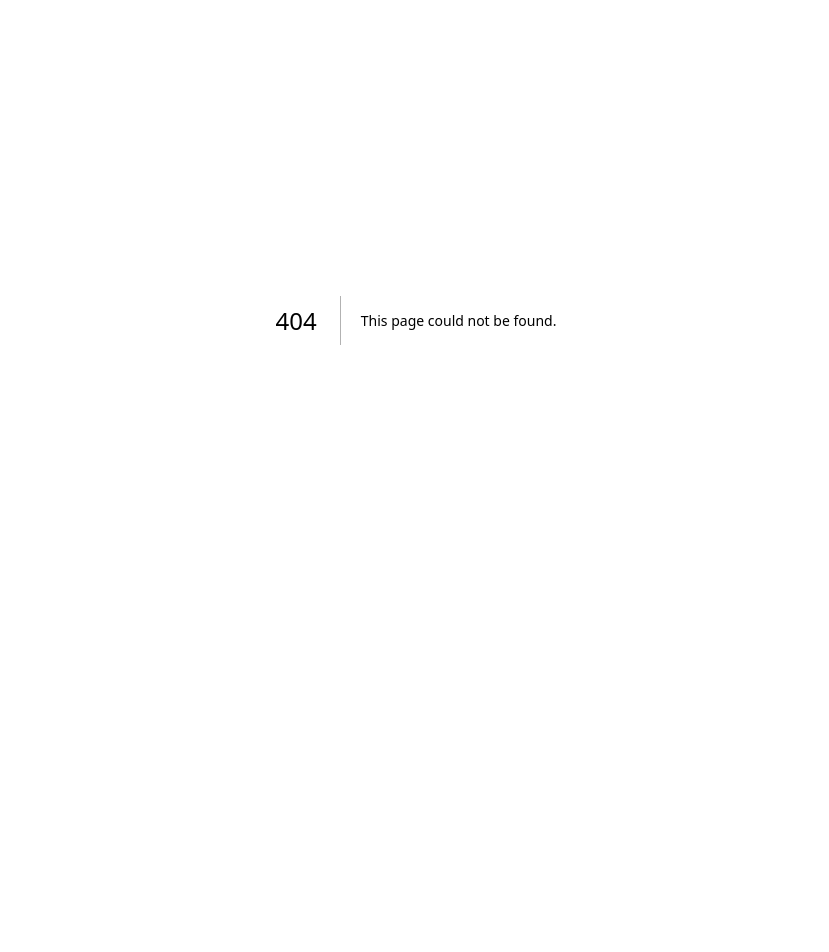
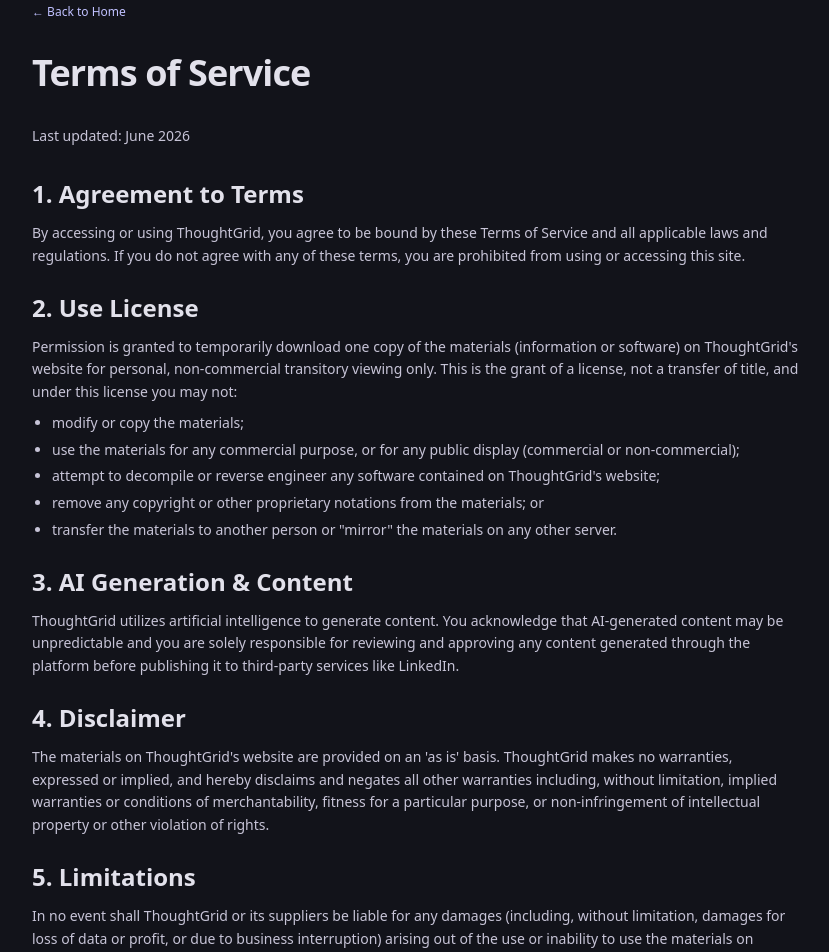
Before and after one commit to saikattanti/ThoughtGrid, a Next.js app: page /terms in a window 1280 px wide. Before the commit this address had no page. Shown: the part 80-1032 px from the top of the page, without its empty margins (224-1053 px from the left). Before the commit the page ends 800 px from the top, so only its background shows below. Built offline with nearby package versions, Linux system fonts and the light colour scheme.

Commit message:
feat: add privacy policy and terms of service pages for oauth verification

```diff
--- /dev/null
+++ b/src/app/privacy/page.tsx
@@ -0,0 +1,54 @@
+import Link from 'next/link'
+
+export default function PrivacyPolicy() {
+  return (
+    <div className="min-h-screen bg-[#12131a] py-20 px-6">
+      <div className="max-w-3xl mx-auto space-y-8 text-[#e2e1eb]">
+        <Link href="/" className="text-[#c0c1ff] hover:underline font-mono text-[12px] mb-8 inline-block">
+          ← Back to Home
+        </Link>
+
+        <h1 className="text-4xl font-bold tracking-tight">Privacy Policy</h1>
+        <p className="text-[#c7c4d7]">Last updated: June 2026</p>
+
+        <div className="space-y-6 text-[#c7c4d7] leading-relaxed">
+          <section>
+            <h2 className="text-2xl font-semibold text-[#e2e1eb] mb-3">1. Introduction</h2>
+            <p>Welcome to ThoughtGrid. We respect your privacy and are committed to protecting your personal data. This privacy policy will inform you as to how we look after your personal data when you visit our website and tell you about your privacy rights and how the law protects you.</p>
+          </section>
+
+          <section>
+            <h2 className="text-2xl font-semibold text-[#e2e1eb] mb-3">2. The Data We Collect About You</h2>
+            <p>We may collect, use, store and transfer different kinds of personal data about you which we have grouped together as follows:</p>
+            <ul className="list-disc pl-5 mt-2 space-y-1">
+              <li><strong>Identity Data:</strong> includes first name, last name, username or similar identifier.</li>
+              <li><strong>Contact Data:</strong> includes email address.</li>
+              <li><strong>Technical Data:</strong> includes internet protocol (IP) address, your login data, browser type and version, time zone setting and location, browser plug-in types and versions, operating system and platform, and other technology on the devices you use to access this website.</li>
+              <li><strong>Usage Data:</strong> includes information about how you use our website, products and services.</li>
+            </ul>
+          </section>
+
+          <section>
+            <h2 className="text-2xl font-semibold text-[#e2e1eb] mb-3">3. How We Use Your Personal Data</h2>
+            <p>We will only use your personal data when the law allows us to. Most commonly, we will use your personal data in the following circumstances:</p>
+            <ul className="list-disc pl-5 mt-2 space-y-1">
+              <li>Where we need to perform the contract we are about to enter into or have entered into with you.</li>
+              <li>Where it is necessary for our legitimate interests (or those of a third party) and your interests and fundamental rights do not override those interests.</li>
+              <li>Where we need to comply with a legal obligation.</li>
+            </ul>
+          </section>
+
+          <section>
+            <h2 className="text-2xl font-semibold text-[#e2e1eb] mb-3">4. Data Security</h2>
+            <p>We have put in place appropriate security measures to prevent your personal data from being accidentally lost, used or accessed in an unauthorized way, altered or disclosed. In addition, we limit access to your personal data to those employees, agents, contractors and other third parties who have a business need to know.</p>
+          </section>
+
+          <section>
+            <h2 className="text-2xl font-semibold text-[#e2e1eb] mb-3">5. Contact Us</h2>
+            <p>If you have any questions about this privacy policy or our privacy practices, please contact us at: saikattanti2005@gmail.com</p>
+          </section>
+        </div>
+      </div>
+    </div>
+  )
+}
--- /dev/null
+++ b/src/app/terms/page.tsx
@@ -0,0 +1,55 @@
+import Link from 'next/link'
+
+export default function TermsOfService() {
+  return (
+    <div className="min-h-screen bg-[#12131a] py-20 px-6">
+      <div className="max-w-3xl mx-auto space-y-8 text-[#e2e1eb]">
+        <Link href="/" className="text-[#c0c1ff] hover:underline font-mono text-[12px] mb-8 inline-block">
+          ← Back to Home
+        </Link>
+
+        <h1 className="text-4xl font-bold tracking-tight">Terms of Service</h1>
+        <p className="text-[#c7c4d7]">Last updated: June 2026</p>
+
+        <div className="space-y-6 text-[#c7c4d7] leading-relaxed">
+          <section>
+            <h2 className="text-2xl font-semibold text-[#e2e1eb] mb-3">1. Agreement to Terms</h2>
+            <p>By accessing or using ThoughtGrid, you agree to be bound by these Terms of Service and all applicable laws and regulations. If you do not agree with any of these terms, you are prohibited from using or accessing this site.</p>
+          </section>
+
+          <section>
+            <h2 className="text-2xl font-semibold text-[#e2e1eb] mb-3">2. Use License</h2>
+            <p>Permission is granted to temporarily download one copy of the materials (information or software) on ThoughtGrid's website for personal, non-commercial transitory viewing only. This is the grant of a license, not a transfer of title, and under this license you may not:</p>
+            <ul className="list-disc pl-5 mt-2 space-y-1">
+              <li>modify or copy the materials;</li>
+              <li>use the materials for any commercial purpose, or for any public display (commercial or non-commercial);</li>
+              <li>attempt to decompile or reverse engineer any software contained on ThoughtGrid's website;</li>
+              <li>remove any copyright or other proprietary notations from the materials; or</li>
+              <li>transfer the materials to another person or "mirror" the materials on any other server.</li>
+            </ul>
+          </section>
+
+          <section>
+            <h2 className="text-2xl font-semibold text-[#e2e1eb] mb-3">3. AI Generation & Content</h2>
+            <p>ThoughtGrid utilizes artificial intelligence to generate content. You acknowledge that AI-generated content may be unpredictable and you are solely responsible for reviewing and approving any content generated through the platform before publishing it to third-party services like LinkedIn.</p>
+          </section>
+
+          <section>
+            <h2 className="text-2xl font-semibold text-[#e2e1eb] mb-3">4. Disclaimer</h2>
+            <p>The materials on ThoughtGrid's website are provided on an 'as is' basis. ThoughtGrid makes no warranties, expressed or implied, and hereby disclaims and negates all other warranties including, without limitation, implied warranties or conditions of merchantability, fitness for a particular purpose, or non-infringement of intellectual property or other violation of rights.</p>
+          </section>
+
+          <section>
+            <h2 className="text-2xl font-semibold text-[#e2e1eb] mb-3">5. Limitations</h2>
+            <p>In no event shall ThoughtGrid or its suppliers be liable for any damages (including, without limitation, damages for loss of data or profit, or due to business interruption) arising out of the use or inability to use the materials on ThoughtGrid's website, even if ThoughtGrid or a ThoughtGrid authorized representative has been notified orally or in writing of the possibility of such damage.</p>
+          </section>
+
+          <section>
+            <h2 className="text-2xl font-semibold text-[#e2e1eb] mb-3">6. Contact</h2>
+            <p>If you have any questions about these Terms, please contact us at: saikattanti2005@gmail.com</p>
+          </section>
+        </div>
+      </div>
+    </div>
+  )
+}
```
